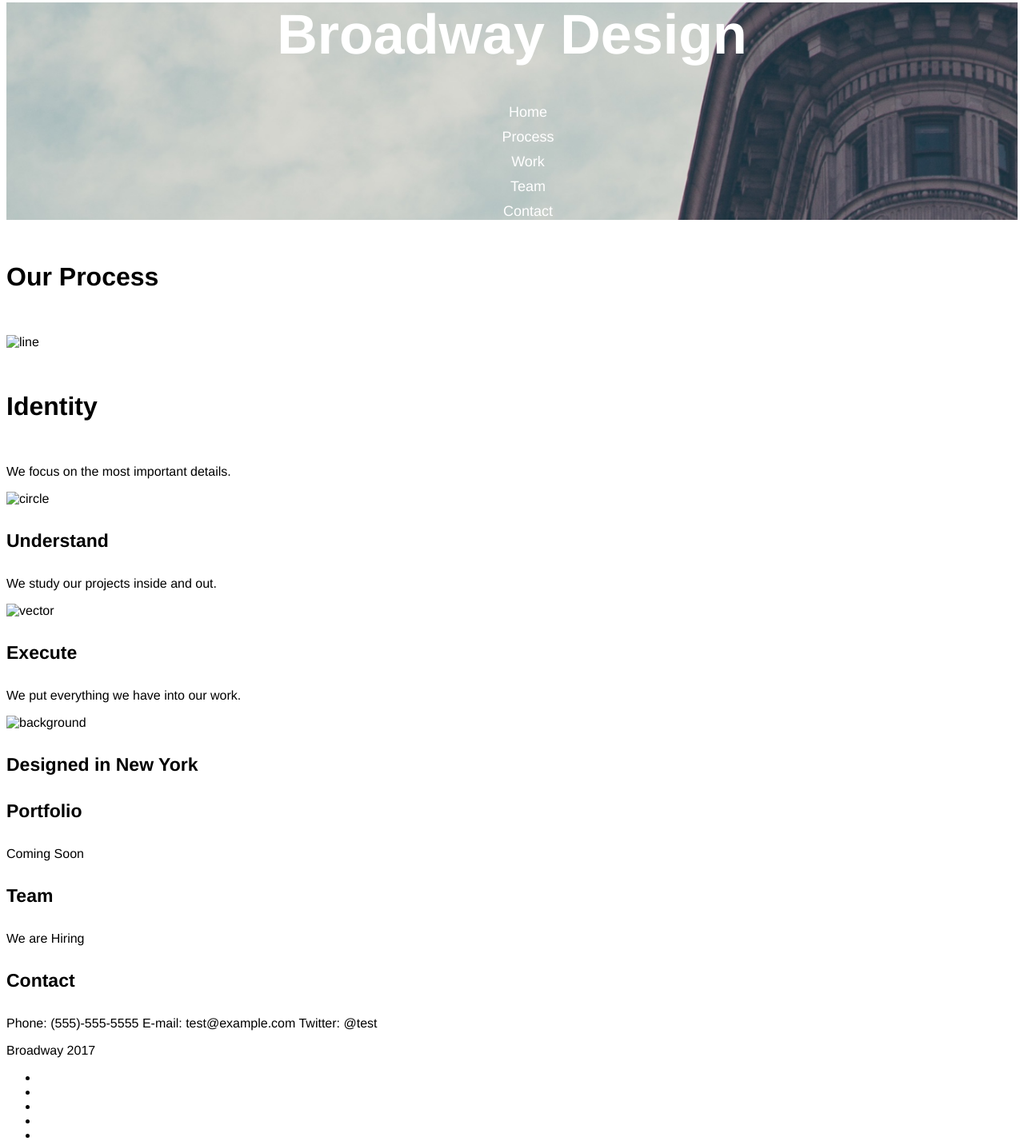
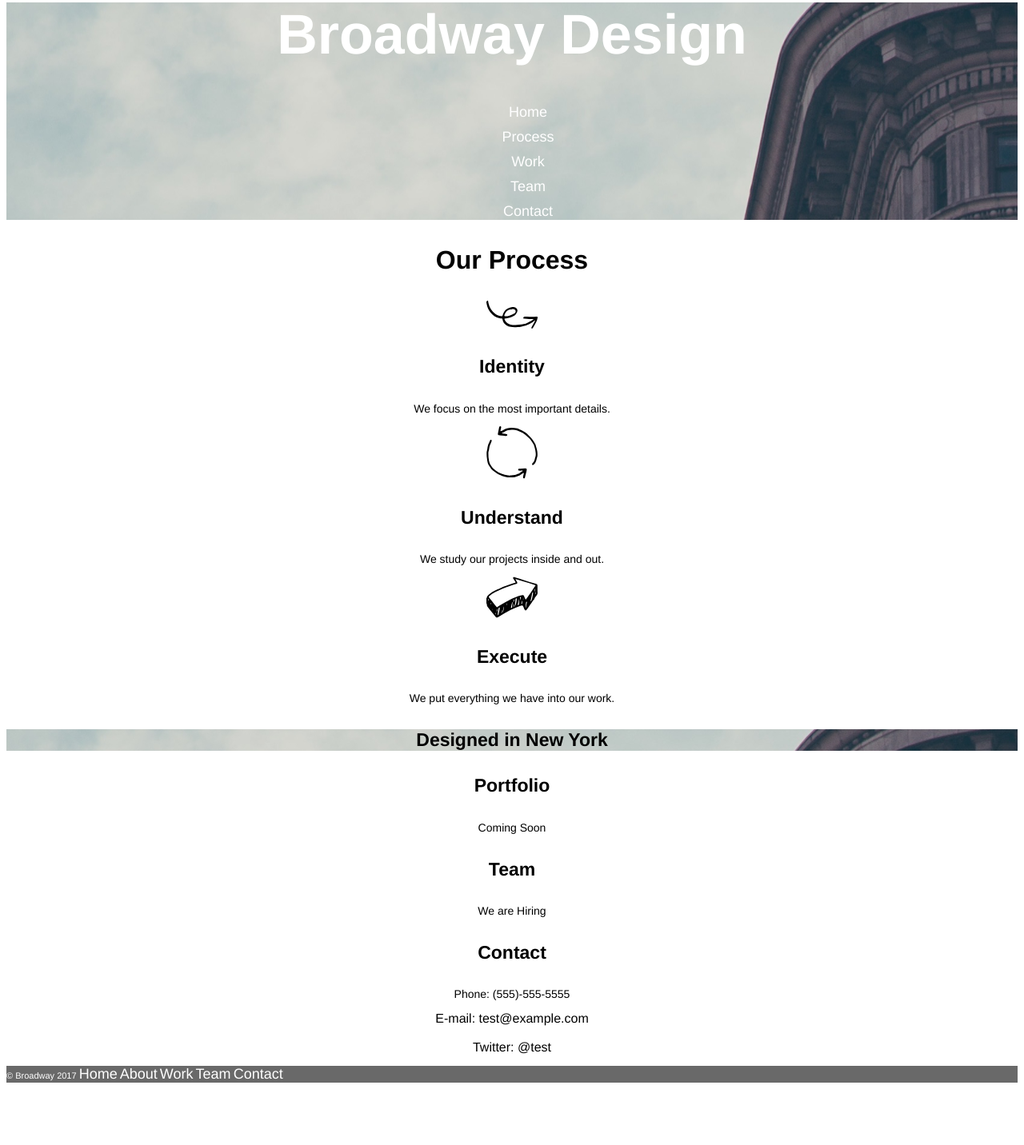
Before and after one commit to olkosova/broadway, a plain HTML site: page index.html in a window 1280 px wide. Shown: the part 44-1476 px from the top of the page at 80% size. After the commit the page ends 1409 px from the top, so only its background shows below. Drawn offline with Linux system fonts and the light colour scheme.

Commit message:
Final version

```diff
--- a/index.html
+++ b/index.html
@@ -6,7 +6,9 @@
     <link rel="stylesheet" href="resources/css/style.css" type="text/css">
   </head>
   <body>
-    <div class="building">
+<header>
+
+    <div class="building anuncio">
     <h1>Broadway Design</h1>
     <ul class="menu1">
       <li> <a href="#">Home</a></li>
@@ -16,21 +18,33 @@
       <li> <a href="#">Contact</a></li>
     </ul>
   </div>
-    <h5>Our Process</h5>
+  </header>
 
-    <img src="" alt="line">
-    <h5>Identity</h5>
+<div class="anuncio">
+  <h3>Our Process</h3>
+    <img src="./resources/images/identify.svg" alt="line">
+    <h4>Identity</h4>
     <p>We focus on the most important details.</p>
+</div>
 
-    <img src="" alt="circle">
+<div class="anuncio">
+    <img src="./resources/images/understand.svg" alt="circle">
     <h4>Understand</h4>
     <p>We study our projects inside and out.</p>
+</div>
 
-    <img src="" alt="vector">
+<div class="anuncio">
+
+    <img src="./resources/images/execute.svg" alt="vector">
     <h4>Execute</h4>
     <p>We put everything we have into our work.</p>
-    <img src="" alt="background">
+</div>
+
+<div class="anuncio building">
     <h4>Designed in New York</h4>
+</div>
+
+<div class="anuncio">
 
     <h4>Portfolio</h4>
     <p>Coming Soon</p>
@@ -39,18 +53,25 @@
     <p>We are Hiring</p>
 
     <h4>Contact</h4>
-    <p>Phone: (555)-555-5555
+    <p>Phone: (555)-555-5555</p>
 
-       E-mail: test@example.com
+       E-mail: test@example.com <br><br>
+
        Twitter: @test </p>
+  </div>
 
-    <p>Broadway 2017</p>
-    <ul>
-      <li> <a href="#">Home</a> </li>
-      <li> <a href="#">About</a> </li>
-      <li> <a href="#">Work</a> </li>
-      <li> <a href="#">Team</a> </li>
-      <li> <a href="#">Contact</a> </li>
-    </ul>
+       <div class="footer">
+         <p>
+           &copy; Broadway 2017
+           <a class="btn-nav" href="#">Home</a>
+           <a class="btn-nav" href="#about">About</a>
+           <a class="btn-nav" href="#work">Work</a>
+           <a class="btn-nav" href="#team">Team</a>
+           <a class="btn-nav" href="#contact">Contact</a>
+         </p>
+       </div>
+       </body>
+       </html>
+</footer>
   </body>
 </html>
--- a/resources/css/style.css
+++ b/resources/css/style.css
@@ -1,12 +1,32 @@
-* {font-family: "Helvetica", sans-serif; background-size: cover;}
-.menu1 li {font-size: 18px; text-align: center; list-style: none;
-color:white; margin: 10px 0;}
-a {text-decoration: 0; color: white;}
+body {font-family: "Helvetica", sans-serif; }
+
+.menu1 li {font-size: 18px;
+   text-align: center;
+   list-style: none;
+   color:white;
+   margin: 10px 0;}
+a {text-decoration: 0;
+   color: white;}
 .building{ background-image: url(../images/the-flatiron-building.png);
 }
-.building h1{font-size: 70px; font-weight: bold;
-color:white; text-align: center;}
-h5 {font-size: 32px;
-font-weight: bold;}
-h4 {font-size: 23px;
-font-weight: bold;}
+.building h1{font-size: 70px;color: white;}
+
+.anuncio {text-align: center;}
+h1, h3, h4 {text-weight: bold;}
+h3 {font-size: 32px;}
+h4 {font-size: 23px;}
+p {font-size: 14px;}
+.footer p {font-size: 11px;}
+.btn-nav {
+  font-size: 18px;
+  color: white;
+}
+.footer {
+  background-color: dimgray;
+  font-size: 11px;
+  color: white;
+}
+.btn-nav {
+  font-size: 18px;
+  color: white;
+}
```
